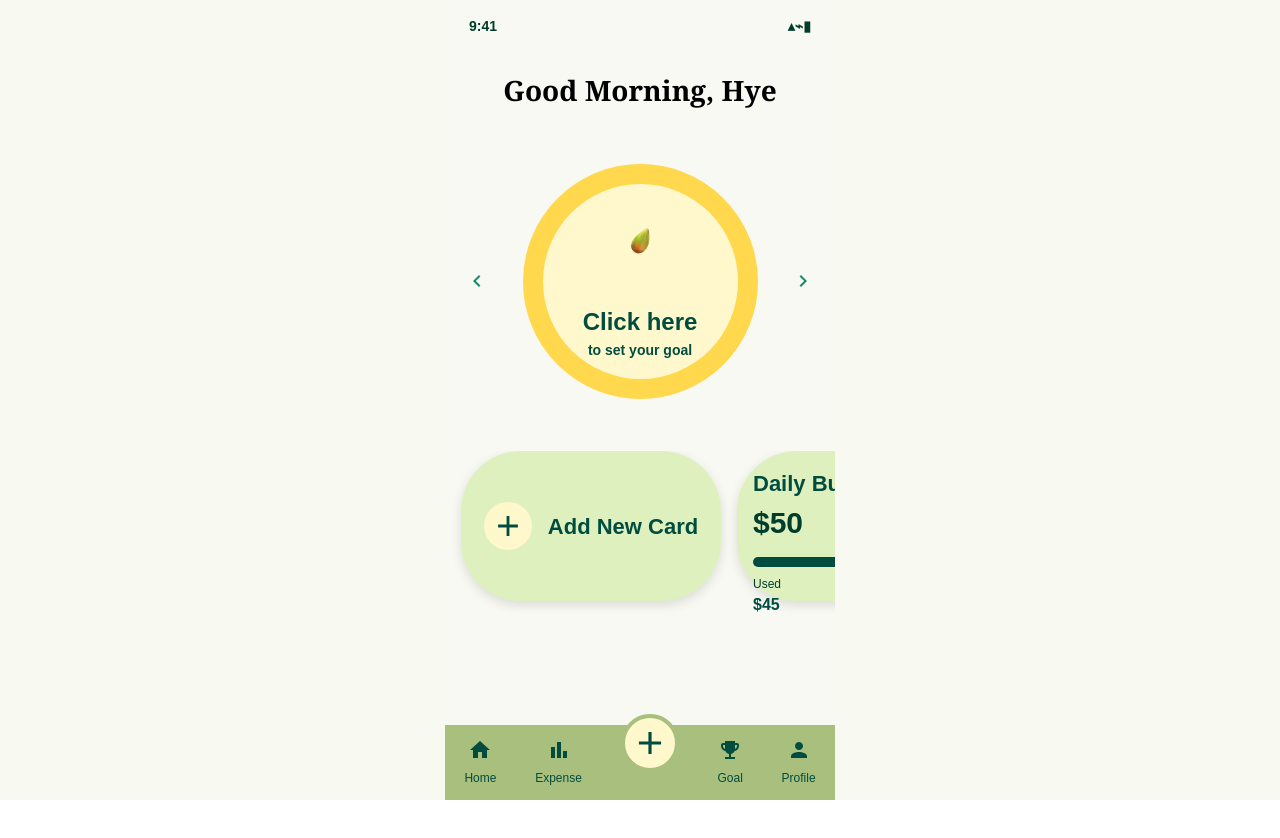
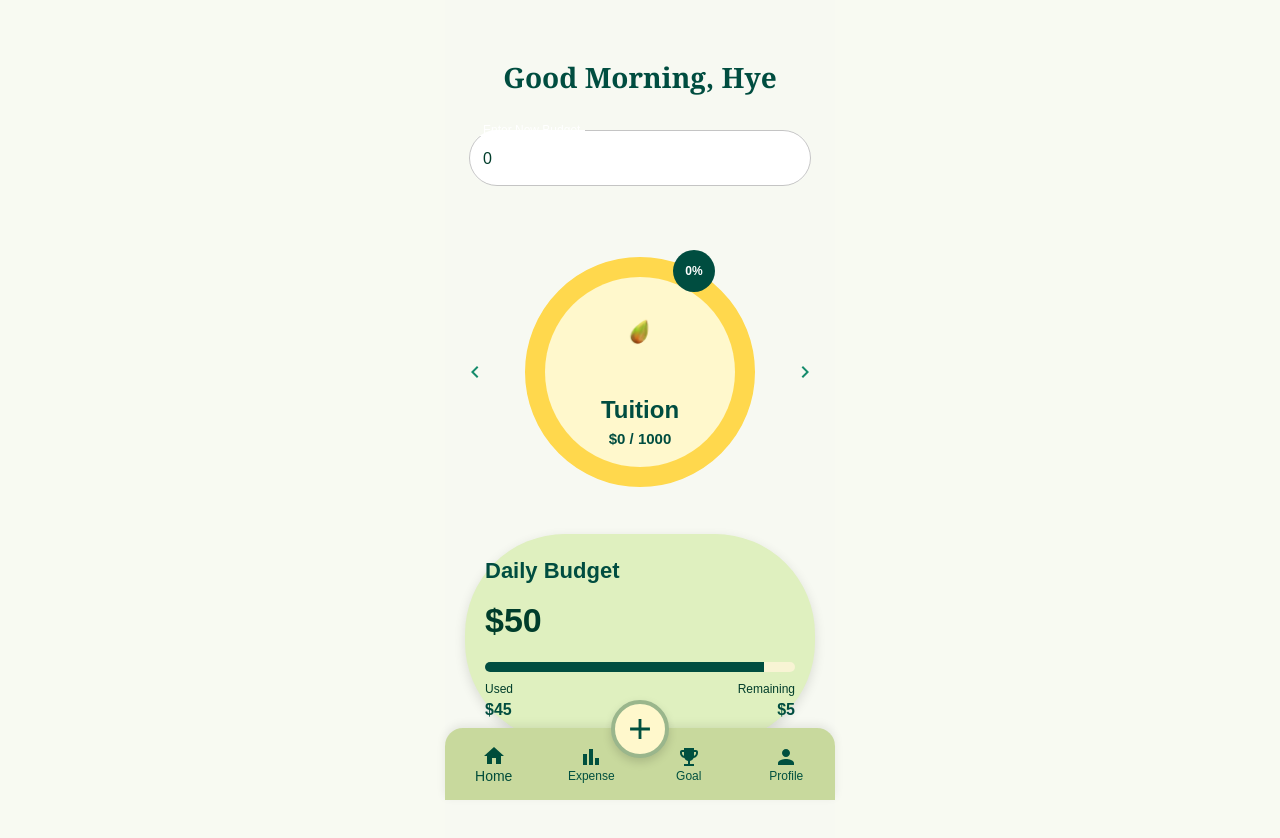
Before and after one commit to G4-Expense-Tracker/4G-Expense-Tracker, a React (Vite) app in the folder canopy-FRONTEND/: page /dashboard in a window 1280 px wide. Before the commit the page ends 800 px from the top, so only its background shows below. Built offline with nearby package versions, Linux system fonts and the light colour scheme.

Commit message:
Fixing the dashboard component of typo of the dashboard page

```diff
--- a/canopy-FRONTEND/src/components/pages/dashboard/DashboardPage.jsx
+++ b/canopy-FRONTEND/src/components/pages/dashboard/DashboardPage.jsx
@@ -1,23 +1,18 @@
 import { useState } from "react";
-import { useNavigate } from "react-router-dom";
 
 import {
   Box,
   Typography,
   CircularProgress,
+  TextField,
   IconButton,
   LinearProgress,
-  Button,
 } from "@mui/material";
 
-import HomeIcon from "@mui/icons-material/Home";
-import BarChartIcon from "@mui/icons-material/BarChart";
-import EmojiEventsIcon from "@mui/icons-material/EmojiEvents";
-import PersonIcon from "@mui/icons-material/Person";
-import AddIcon from "@mui/icons-material/Add";
 import ChevronLeftIcon from "@mui/icons-material/ChevronLeft";
 import ChevronRightIcon from "@mui/icons-material/ChevronRight";
-import LocalCafeIcon from "@mui/icons-material/LocalCafe";
+
+import FooterNav from "../../Footer/FooterNav";
 
 import seed1 from "../dashboard/plants/seed1.png";
 import phase1 from "../dashboard/plants/phase1.png";
@@ -26,16 +21,7 @@ import phase3 from "../dashboard/plants/phase3.png";
 import phase4 from "../dashboard/plants/phase4.png";
 
 export default function DashboardPage() {
-  const navigate = useNavigate();
-
-  // These are demo goals for now.
   const [goals, setGoals] = useState([
-    {
-      title: "Click here",
-      subtitle: "to set your goal",
-      savedAmount: "",
-      targetAmount: "",
-    },
     {
       title: "Tuition",
       savedAmount: 0,
@@ -59,21 +45,35 @@ export default function DashboardPage() {
   ]);
 
   const [currentIndex, setCurrentIndex] = useState(0);
+
   const current = goals[currentIndex];
 
-  // This calculates the circle progress by itself.
   const progress =
     current.targetAmount > 0
       ? Math.min((current.savedAmount / current.targetAmount) * 100, 100)
       : 0;
 
-  // This changes the plant image based on the progress.
   function getPlantImage() {
     if (progress === 0) return seed1;
     if (progress < 40) return phase1;
     if (progress < 60) return phase2;
     if (progress < 85) return phase3;
     return phase4;
+  }
+
+  function handleBudgetChange(event) {
+    const newAmount = Number(event.target.value);
+
+    setGoals((prevGoals) =>
+      prevGoals.map((goal, index) =>
+        index === currentIndex
+          ? {
+              ...goal,
+              savedAmount: newAmount,
+            }
+          : goal
+      )
+    );
   }
 
   function nextGoal() {
@@ -97,35 +97,36 @@ export default function DashboardPage() {
         pb: 12,
       }}
     >
-      {/* top phone time */}
-      <Box
-        sx={{
-          display: "flex",
-          justifyContent: "space-between",
-          px: 3,
-          pt: 2,
-          fontWeight: 700,
-        }}
-      >
-        <Typography sx={{ fontSize: 14, fontWeight: 700 }}>9:41</Typography>
-        <Typography sx={{ fontSize: 14, fontWeight: 700 }}>▴⌁▮</Typography>
-      </Box>
-
-      {/* greeting */}
       <Typography
         sx={{
           textAlign: "center",
-          mt: 4,
+          pt: 7,
           fontSize: 28,
           fontWeight: 700,
-          color: "#000",
+          color: "#004D40",
           fontFamily: "Georgia, serif",
         }}
       >
         Good Morning, Hye
       </Typography>
 
-      {/* circle area */}
+      <Box sx={{ px: 3, mt: 4 }}>
+        <TextField
+          fullWidth
+          type="number"
+          label="Enter New Budget"
+          value={current.savedAmount}
+          onChange={handleBudgetChange}
+          sx={{
+            bgcolor: "white",
+            borderRadius: 3,
+            "& .MuiOutlinedInput-root": {
+              borderRadius: 3,
+            },
+          }}
+        />
+      </Box>
+
       <Box
         sx={{
           mt: 5,
@@ -137,7 +138,11 @@ export default function DashboardPage() {
       >
         <IconButton
           onClick={previousGoal}
-          sx={{ position: "absolute", left: 12, color: "#168C6C" }}
+          sx={{
+            position: "absolute",
+            left: 10,
+            color: "#168C6C",
+          }}
         >
           <ChevronLeftIcon />
         </IconButton>
@@ -152,20 +157,21 @@ export default function DashboardPage() {
             alignItems: "center",
           }}
         >
-          {/* yellow full circle */}
           <CircularProgress
             variant="determinate"
             value={100}
-            size={235}
+            size={230}
             thickness={4.5}
-            sx={{ color: "#FFD84D", position: "absolute" }}
+            sx={{
+              color: "#FFD84D",
+              position: "absolute",
+            }}
           />
 
-          {/* green automatic progress circle */}
           <CircularProgress
             variant="determinate"
             value={progress}
-            size={235}
+            size={230}
             thickness={4.5}
             sx={{
               color: "#004D40",
@@ -174,13 +180,11 @@ export default function DashboardPage() {
             }}
           />
 
-          {/* only show percent after user has amount */}
-          {current.targetAmount > 0 && (
           <Box
             sx={{
               position: "absolute",
-                top: 10,
-                right: 50,
+              top: 8,
+              right: 55,
               width: 42,
               height: 42,
               borderRadius: "50%",
@@ -196,13 +200,11 @@ export default function DashboardPage() {
           >
             {Math.round(progress)}%
           </Box>
-          )}
 
-          {/* inside circle */}
           <Box
             sx={{
-              width: 195,
-              height: 195,
+              width: 190,
+              height: 190,
               borderRadius: "50%",
               bgcolor: "#FFF8CC",
               display: "flex",
@@ -218,8 +220,8 @@ export default function DashboardPage() {
               src={getPlantImage()}
               alt="plant"
               sx={{
-                width: 95,
-                height: 95,
+                width: 90,
+                height: 90,
                 objectFit: "contain",
                 animation: "swing 2.5s ease-in-out infinite",
                 transformOrigin: "bottom center",
@@ -244,96 +246,51 @@ export default function DashboardPage() {
 
             <Typography
               sx={{
-                fontSize: 14,
+                fontSize: 15,
                 fontWeight: 700,
                 color: "#004D40",
               }}
             >
-              {current.targetAmount > 0
-                ? `$${current.savedAmount} / ${current.targetAmount}`
-                : current.subtitle}
+              ${current.savedAmount} / {current.targetAmount}
             </Typography>
           </Box>
         </Box>
 
         <IconButton
           onClick={nextGoal}
-          sx={{ position: "absolute", right: 12, color: "#168C6C" }}
+          sx={{
+            position: "absolute",
+            right: 10,
+            color: "#168C6C",
+          }}
         >
           <ChevronRightIcon />
         </IconButton>
       </Box>
 
-      {/* cards row */}
       <Box
         sx={{
-          mt: 5,
-          display: "flex",
-          gap: 2,
-          overflowX: "auto",
-          px: 2,
-          pb: 2,
-          "&::-webkit-scrollbar": {
-            display: "none",
-          },
-        }}
-      >
-        {/* add new card */}
-        <Box
-          sx={{
-            minWidth: 260,
-            height: 150,
-            borderRadius: 3,
+          mx: 2.5,
+          mt: 4,
+          p: 2.5,
+          borderRadius: 5,
           bgcolor: "#DFF0BF",
           boxShadow: "0px 4px 12px rgba(0,0,0,0.12)",
-            display: "flex",
-            alignItems: "center",
-            justifyContent: "center",
-            gap: 2,
-          }}
-        >
-          <Button
-            onClick={() => navigate("/goal")}
-            sx={{
-              minWidth: 48,
-              width: 48,
-              height: 48,
-              borderRadius: "50%",
-              bgcolor: "#FFF8CC",
-              color: "#004D40",
-              "&:hover": { bgcolor: "#FFF8CC" },
-            }}
-          >
-            <AddIcon sx={{ fontSize: 34 }} />
-          </Button>
-
-          <Typography sx={{ fontSize: 22, fontWeight: 700, color: "#004D40" }}>
-            Add New Card
-          </Typography>
-        </Box>
-
-        {/* daily budget card */}
-        <Box
-          sx={{
-            minWidth: 260,
-            height: 150,
-            borderRadius: 3,
-            bgcolor: "#DFF0BF",
-            boxShadow: "0px 4px 12px rgba(0,0,0,0.12)",
-            p: 2,
         }}
       >
         <Typography sx={{ color: "#004D40", fontWeight: 700, fontSize: 22 }}>
           Daily Budget
         </Typography>
 
-          <Typography sx={{ fontWeight: 800, fontSize: 30 }}>$50</Typography>
+        <Typography sx={{ fontWeight: 800, fontSize: 34, mt: 1 }}>
+          $50
+        </Typography>
 
         <LinearProgress
           variant="determinate"
           value={90}
           sx={{
-              mt: 1.5,
+            mt: 2,
             height: 10,
             borderRadius: 10,
             bgcolor: "#F8F4D4",
@@ -358,145 +315,9 @@ export default function DashboardPage() {
             </Typography>
           </Box>
         </Box>
-
-          {/* three dots */}
-          <Box sx={{ textAlign: "center", mt: 0.5 }}>
-            <Box component="span" sx={{ color: "#9AB46B", mx: 0.4 }}>
-              ●
-            </Box>
-            <Box component="span" sx={{ color: "#004D40", mx: 0.4 }}>
-              ●
-            </Box>
-            <Box component="span" sx={{ color: "#9AB46B", mx: 0.4 }}>
-              ●
-            </Box>
-          </Box>
       </Box>
 
-        {/* recent expense card */}
-        <Box
-          sx={{
-            minWidth: 260,
-            height: 150,
-            borderRadius: 3,
-            bgcolor: "#DFF0BF",
-            boxShadow: "0px 4px 12px rgba(0,0,0,0.12)",
-            p: 2,
-          }}
-        >
-          <Typography sx={{ color: "#004D40", fontWeight: 700, fontSize: 22 }}>
-            Recent Expense
-          </Typography>
-
-          <Box sx={{ display: "flex", alignItems: "center", gap: 1.5, mt: 2 }}>
-            <Box
-              sx={{
-                width: 40,
-                height: 40,
-                borderRadius: "50%",
-                bgcolor: "#9AB46B",
-                display: "flex",
-                justifyContent: "center",
-                alignItems: "center",
-                color: "white",
-              }}
-            >
-              <LocalCafeIcon />
-            </Box>
-
-            <Box>
-              <Typography sx={{ fontSize: 21, color: "#000" }}>
-                Starbucks
-              </Typography>
-
-              <Typography
-                sx={{
-                  mt: 0.5,
-                  px: 1,
-                  py: 0.3,
-                  borderRadius: 3,
-                  bgcolor: "#FFF8CC",
-                  fontSize: 13,
-                }}
-              >
-                Sun, April 7 | 6:00 am
-              </Typography>
-            </Box>
-          </Box>
-
-          {/* three dots */}
-          <Box sx={{ textAlign: "center", mt: 1.5 }}>
-            <Box component="span" sx={{ color: "#9AB46B", mx: 0.4 }}>
-              ●
-            </Box>
-            <Box component="span" sx={{ color: "#9AB46B", mx: 0.4 }}>
-              ●
-            </Box>
-            <Box component="span" sx={{ color: "#004D40", mx: 0.4 }}>
-              ●
-            </Box>
-          </Box>
-        </Box>
-      </Box>
-
-      {/* footer nav */}
-      <Box
-        sx={{
-          width: "100%",
-          maxWidth: 390,
-          height: 75,
-          bgcolor: "#A8BF7D",
-          position: "fixed",
-          bottom: 0,
-          left: "50%",
-          transform: "translateX(-50%)",
-          display: "flex",
-          justifyContent: "space-around",
-          alignItems: "center",
-          zIndex: 10,
-        }}
-      >
-        <Box onClick={() => navigate("/main")} sx={{ textAlign: "center" }}>
-          <HomeIcon sx={{ color: "#004D40" }} />
-          <Typography sx={{ fontSize: 12, color: "#004D40" }}>Home</Typography>
-        </Box>
-
-        <Box onClick={() => navigate("/expense")} sx={{ textAlign: "center" }}>
-          <BarChartIcon sx={{ color: "#004D40" }} />
-          <Typography sx={{ fontSize: 12, color: "#004D40" }}>
-            Expense
-          </Typography>
-        </Box>
-
-        <Box
-          onClick={() => navigate("/goal")}
-          sx={{
-            width: 58,
-            height: 58,
-            borderRadius: "50%",
-            bgcolor: "#FFF8CC",
-            border: "4px solid #A8BF7D",
-            display: "flex",
-            justifyContent: "center",
-            alignItems: "center",
-            mt: -5,
-          }}
-        >
-          <AddIcon sx={{ fontSize: 38, color: "#004D40" }} />
-        </Box>
-
-        <Box onClick={() => navigate("/goal")} sx={{ textAlign: "center" }}>
-          <EmojiEventsIcon sx={{ color: "#004D40" }} />
-          <Typography sx={{ fontSize: 12, color: "#004D40" }}>Goal</Typography>
-        </Box>
-
-        <Box onClick={() => navigate("/profile")} sx={{ textAlign: "center" }}>
-          <PersonIcon sx={{ color: "#004D40" }} />
-          <Typography sx={{ fontSize: 12, color: "#004D40" }}>
-            Profile
-          </Typography>
-        </Box>
-      </Box>
+      <FooterNav />
     </Box>
   );
 }
```
Lines whose indentation alone changed are shown as unchanged.
